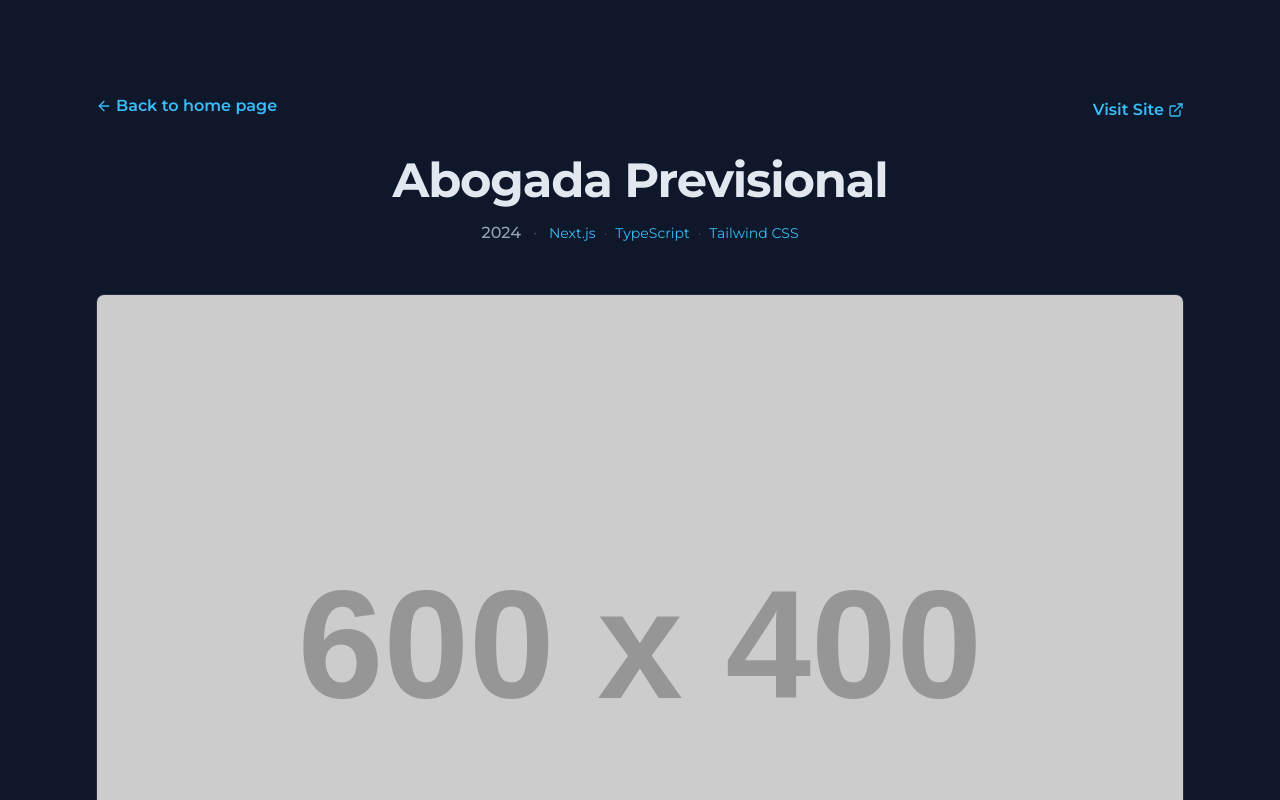
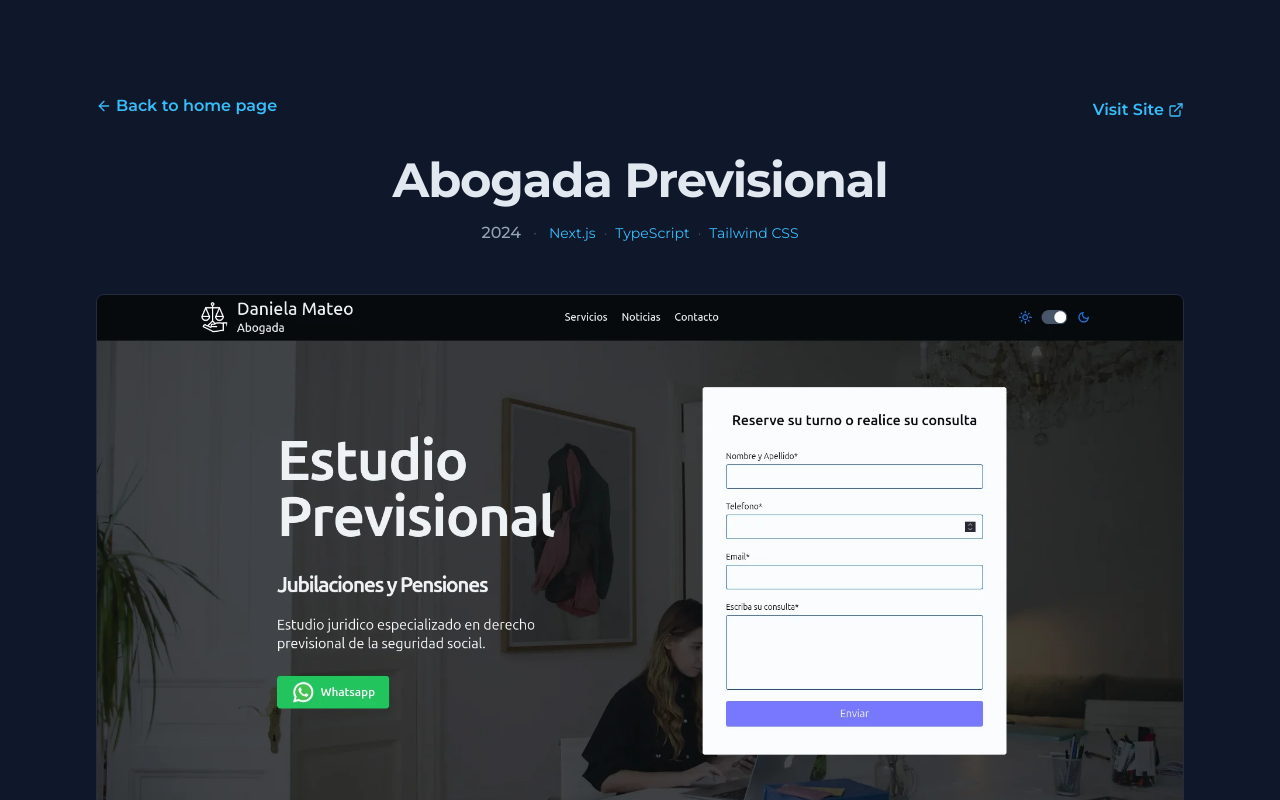
Before and after one commit to Juliansv/Juliansv, a Next.js app: page /project/abogada-previsional in a window 1280 px wide. Shown: the top 800 px of the page. Built offline with nearby package versions, Linux system fonts and the light colour scheme; no server answers.

Commit message:
Update project image

```diff
--- a/src/data/projects/abogada-previsional.ts
+++ b/src/data/projects/abogada-previsional.ts
@@ -22,6 +22,6 @@ export const abogadaPrevisional: Project = {
 	],
 	technologies: ["Next.js", "TypeScript", "Tailwind CSS", "Vercel", "Resend", "React Email", "Zod", "React Hook Form"],
 	stack: ["Next.js", "TypeScript", "Tailwind CSS"],
-	image: "https://placehold.co/600x400/1e293b/94a3b8?text=Abogada%20Previsional",
+	image: "/images/projects/abogadaprevisional.webp",
 	url: "www.abogadaprevisional.com.ar",
 };
--- a/src/data/projects/ekomod.ts
+++ b/src/data/projects/ekomod.ts
@@ -22,6 +22,6 @@ export const ekomod: Project = {
 	],
 	technologies: ["Astro", "Tailwind CSS", "JavaScript", "HTML", "CSS", "Vite"],
 	stack: ["Astro", "Tailwind CSS", "JavaScript"],
-	image: "https://placehold.co/600x400/1e293b/94a3b8?text=Ekomod",
+	image: "/images/projects/ekomod.webp",
 	url: "https://www.ekomod.com.co/",
 };
--- a/src/data/projects/el-tablero-noticias.ts
+++ b/src/data/projects/el-tablero-noticias.ts
@@ -21,6 +21,6 @@ export const elTableroNoticias: Project = {
 	],
 	technologies: ["React", "TypeScript", "Tailwind CSS", "NewsAPI", "JavaScript"],
 	stack: ["React", "TypeScript", "Tailwind CSS"],
-	image: "https://placehold.co/600x400/1e293b/94a3b8?text=El%20Tablero%20Noticias",
+	image: "/images/projects/eltableroinfo.webp",
 	url: "https://darkgrey-jellyfish-379181.hostingersite.com/", // Temporary URL
 };
--- a/src/data/projects/fave-cocina.ts
+++ b/src/data/projects/fave-cocina.ts
@@ -22,6 +22,6 @@ export const faveCocina: Project = {
 	],
 	technologies: ["WordPress", "WooCommerce", "ATUM", "Elementor", "PHP", "MySQL", "JavaScript"],
 	stack: ["WordPress", "PHP", "JavaScript"],
-	image: "https://placehold.co/600x400/1e293b/94a3b8?text=FaVe%20Cocina",
+	image: "/images/projects/favecocina.webp",
 	url: "https://favecocina.com", // Placeholder URL
 };
--- a/src/data/projects/photo-gallery.ts
+++ b/src/data/projects/photo-gallery.ts
@@ -22,6 +22,6 @@ export const photoGallery: Project = {
 	],
 	technologies: ["Next.js", "TypeScript", "Tailwind CSS", "Contentful API", "Embla Carousel", "React"],
 	stack: ["Next.js", "TypeScript", "Contentful"],
-	image: "https://placehold.co/600x400/1e293b/94a3b8?text=Photo%20Gallery",
+	image: "/images/projects/photogallery.webp",
 	url: "photo-gallery-mati.vercel.app", // Placeholder URL
 };
--- a/src/data/projects/sally-port-suites.ts
+++ b/src/data/projects/sally-port-suites.ts
@@ -22,6 +22,6 @@ export const sallyPortSuites: Project = {
 	],
 	technologies: ["WordPress", "PHP", "JavaScript", "MySQL", "Cloudflare", "Hostinger", "SEO"],
 	stack: ["WordPress", "PHP", "JavaScript"],
-	image: "https://placehold.co/600x400/1e293b/94a3b8?text=Sally%20Port%20Suites",
+	image: "/images/projects/sallyport.webp",
 	url: "https://sallyport.com.mt/", // Placeholder URL
 };
--- a/src/data/projects/the-bagel-hole.ts
+++ b/src/data/projects/the-bagel-hole.ts
@@ -22,6 +22,6 @@ export const theBagelHole: Project = {
 	],
 	technologies: ["WordPress", "Docker", "Nginx", "Digital Ocean", "PHP", "MySQL", "JavaScript"],
 	stack: ["WordPress", "Docker", "Nginx"],
-	image: "https://placehold.co/600x400/1e293b/94a3b8?text=The%20Bagel%20Hole",
+	image: "/images/projects/thebagelhole.webp",
 	url: "https://itsthebagelhole.com/",
 };
```
